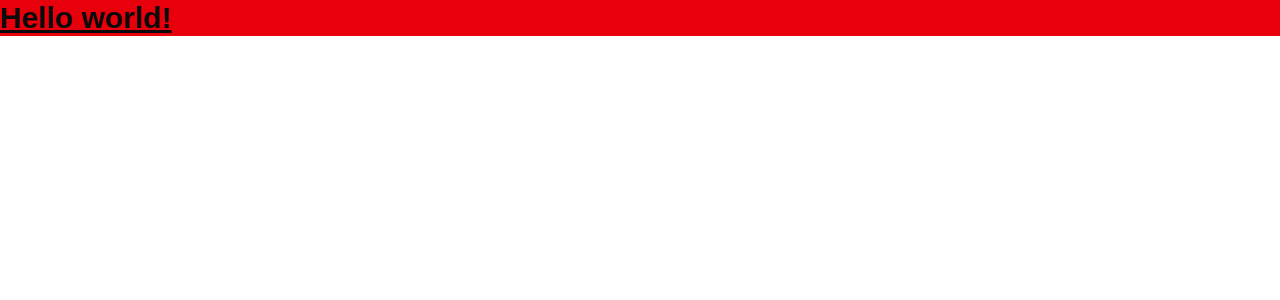
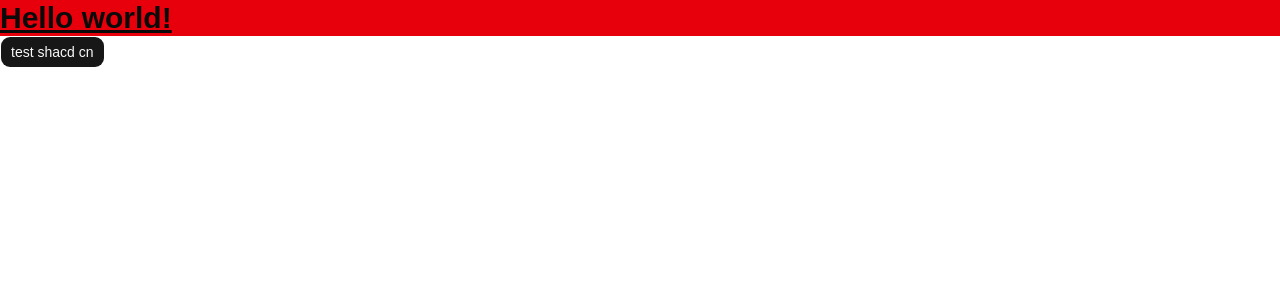
Before and after one commit to rahul-kapgate/stack-from-scratch-frontend, a React (Vite) app: page / in a window 1280 px wide. Shown: the top 300 px of the page. Built offline with nearby package versions, Linux system fonts and the light colour scheme.

Commit message:
first commit

```diff
--- a/src/App.tsx
+++ b/src/App.tsx
@@ -3,6 +3,7 @@ import reactLogo from './assets/react.svg'
 import viteLogo from './assets/vite.svg'
 import heroImg from './assets/hero.png'
 import './App.css'
+import { Button } from './components/ui/button'
 
 function App() {
   const [count, setCount] = useState(0)
@@ -12,6 +13,7 @@ function App() {
     <h1 className="text-3xl font-bold underline bg-red-600">
     Hello world!
   </h1>
+  <Button>test shacd cn</Button>
  </>
   )
 }
```
